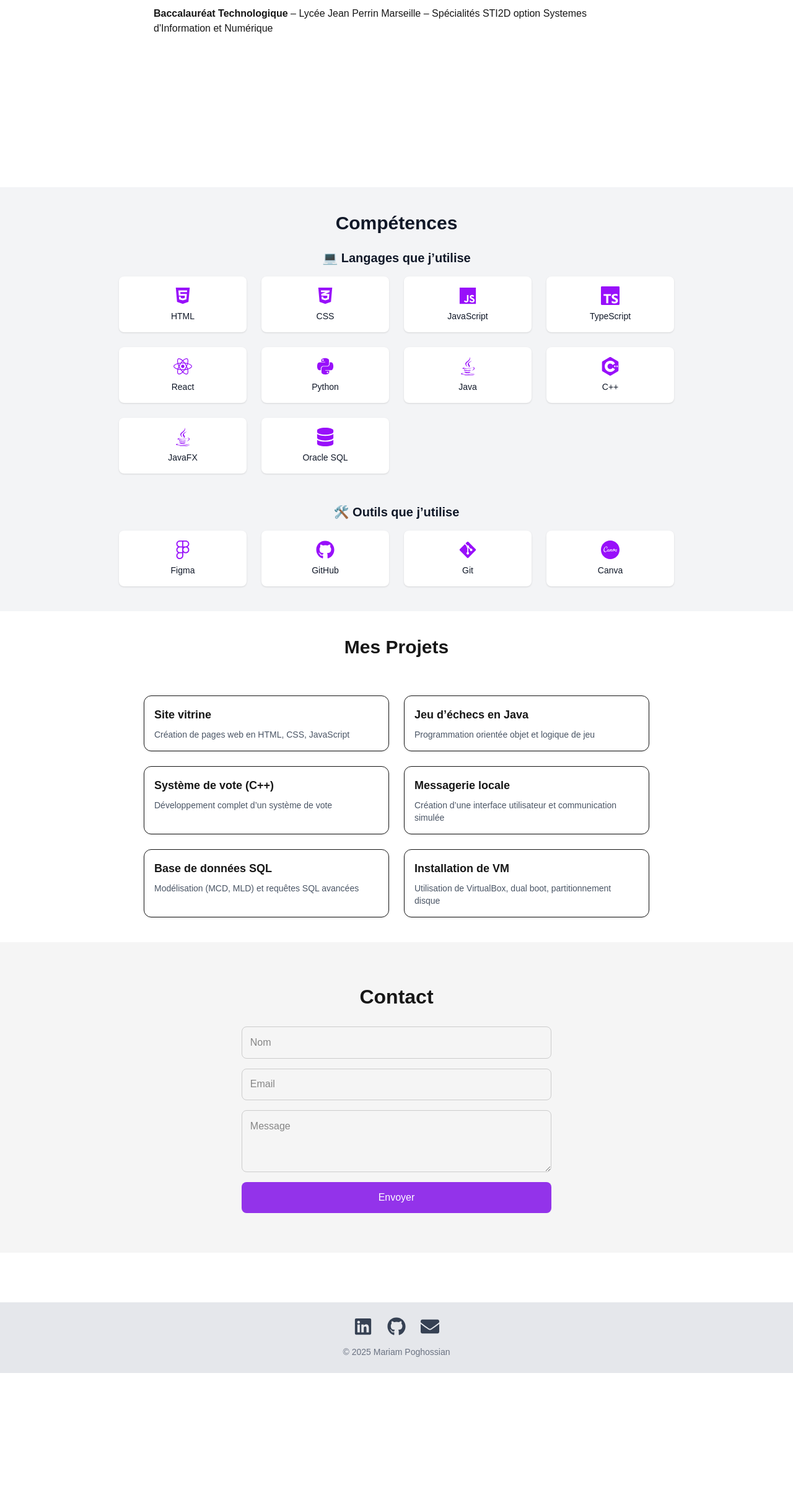
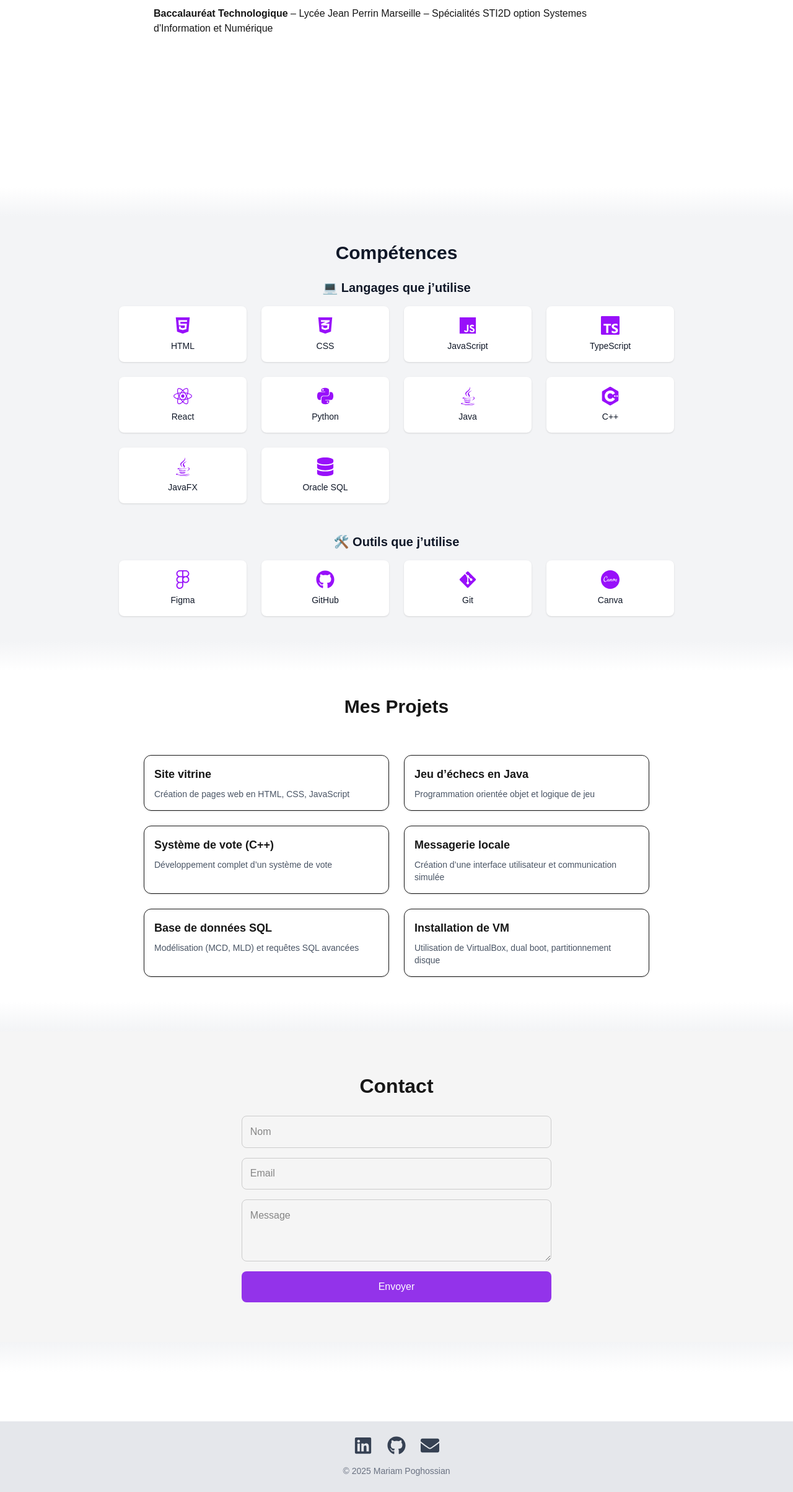
Before and after one commit to Mariam-Pgs/portfolio, a Next.js app: page / in a window 1280 px wide. Shown: the part 1218-3625 px from the top of the page at 62% size. Before the commit the page ends 3433 px from the top, so only its background shows below. Built offline with nearby package versions, Linux system fonts and the light colour scheme.

Commit message:
ajout degradé couleur dans page.tsx (entre les sections)

```diff
--- a/src/app/page.tsx
+++ b/src/app/page.tsx
@@ -16,9 +16,13 @@ export default function Home() {
       <Navbar />
       <Hero />
       <About />
+      <div className="h-12 bg-gradient-to-b from-white to-gray-100"></div>
       <Skills />
+      <div className="h-12 bg-gradient-to-b from-gray-100 to-white"></div>
       <Projects />
+      <div className="h-12 bg-gradient-to-b from-white to-gray-100"></div>
       <Contact />
+      <div className="h-12 bg-gradient-to-b from-gray-100 to-white"></div>
       <ScrollToTop />
       <Footer />
     </>
--- a/src/components/ScrollToTop.tsx
+++ b/src/components/ScrollToTop.tsx
@@ -1,4 +1,3 @@
-// ✅ src/components/ScrollToTop.tsx
 "use client";
 import { useEffect, useState } from "react";
 import { FaArrowUp } from "react-icons/fa";
```
